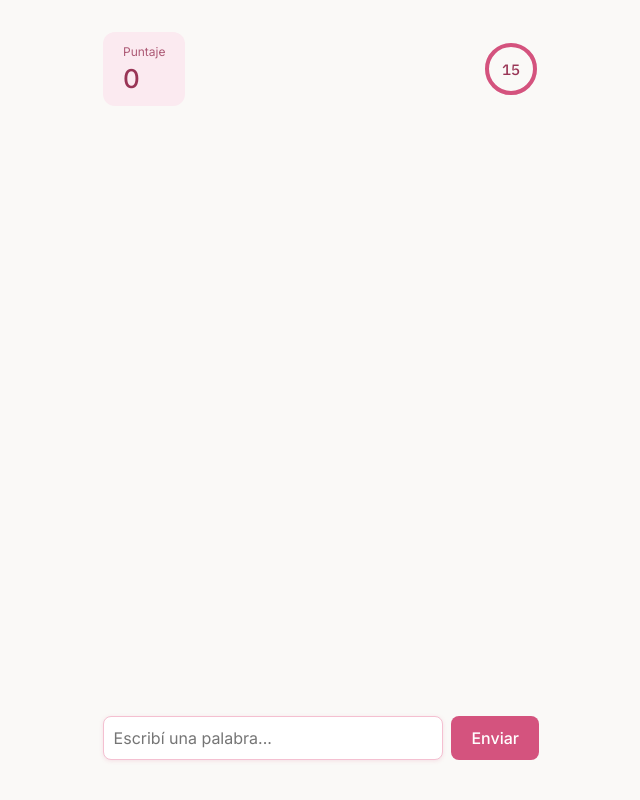
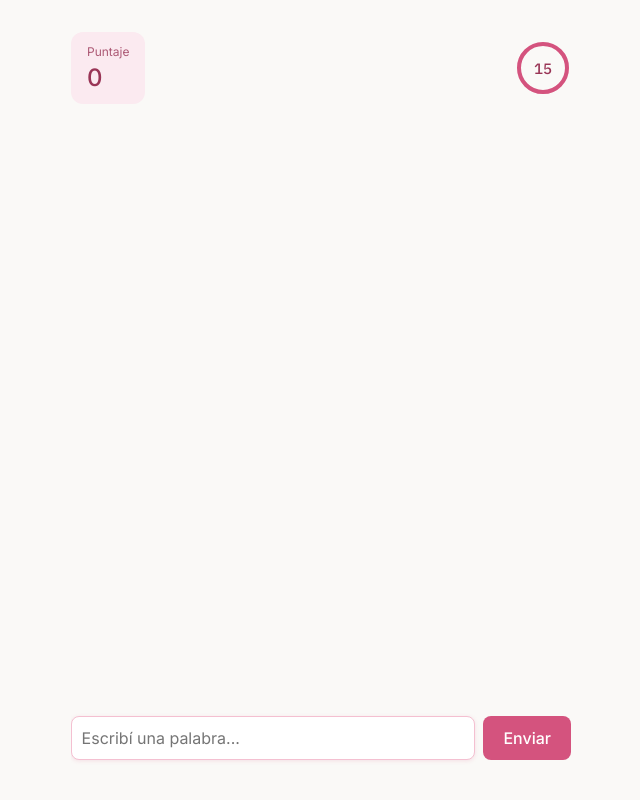
Before and after one commit to luciaviazzo/unq-ui-lucia-viazzo-trabajo-final, a React (Vite) app: page /game in a window 1280 px wide. Shown: the whole page, without its empty margins (319-959 px from the left). Built offline with nearby package versions, Linux system fonts and the light colour scheme; the HTML template or start-up script is replaced by a standard one.

Commit message:
fix ancho para que las palbras largas entren

```diff
--- a/src/components/Button.css
+++ b/src/components/Button.css
@@ -6,15 +6,16 @@
     padding: 0.75rem 1.25rem;
     cursor: pointer;
     font-family: var(--font-body);
-    transition: transform 0.15s ease;
+    transition: opacity 0.15s ease, filter 0.15s ease;
 }
 
 .button:hover {
-    transform: scale(1.03);
+    opacity: 0.85;
 }
 
 .button:active {
-    transform: scale(0.97);
+    opacity: 0.7;
+    filter: brightness(0.95);
 }
 
 .button--primary {
--- a/src/components/GameOver.css
+++ b/src/components/GameOver.css
@@ -5,8 +5,9 @@
     justify-content: flex-start;
     gap: clamp(0.75rem, 3vh, 1.75rem);
     text-align: center;
-    padding: 1.5rem;
+    padding: 1.5rem 0;
     overflow-y: auto;
+    overflow-x: hidden;
 }
 
 .game-over .word-chain {
@@ -23,7 +24,7 @@
 
 .game-over__stats {
     display: flex;
-    gap: 12px;
+    gap: 16px;
 }
 
 .game-over__stat {
@@ -79,7 +80,7 @@
 .game-over__buttons {
     display: flex;
     flex-wrap: wrap;
-    gap: 10px;
+    gap: 14px;
     margin-top: auto;
 }
 
--- a/src/index.css
+++ b/src/index.css
@@ -25,6 +25,7 @@
 
 body {
   margin: 0;
+  overflow-x: hidden;
   background-color: var(--color-bg);
   color: var(--color-text);
   font-family: var(--font-body);
--- a/src/pages/Game.css
+++ b/src/pages/Game.css
@@ -1,10 +1,11 @@
 .game {
   height: 100dvh;
-  overflow: hidden;
+  overflow-x: hidden;
+  overflow-y: hidden;
   width: 100%;
   max-width: 500px;
   margin: 0 auto;
-  padding: 2rem;
+  padding: 2rem 0;
   box-sizing: border-box;
   display: flex;
   flex-direction: column;
@@ -27,7 +28,7 @@
 .game__score {
   background-color: var(--color-pink-light);
   border-radius: 12px;
-  padding: 0.75rem 1.25rem;
+  padding: 0.75rem 1rem;
 }
 
 .game__score-label {
@@ -38,7 +39,7 @@
 }
 
 .game__score-value {
-  font-size: clamp(22px, 5vw, 26px);
+  font-size: clamp(18px, 5vw, 24px);
   font-weight: 500;
   margin: 0;
   color: var(--color-pink-dark);
```
